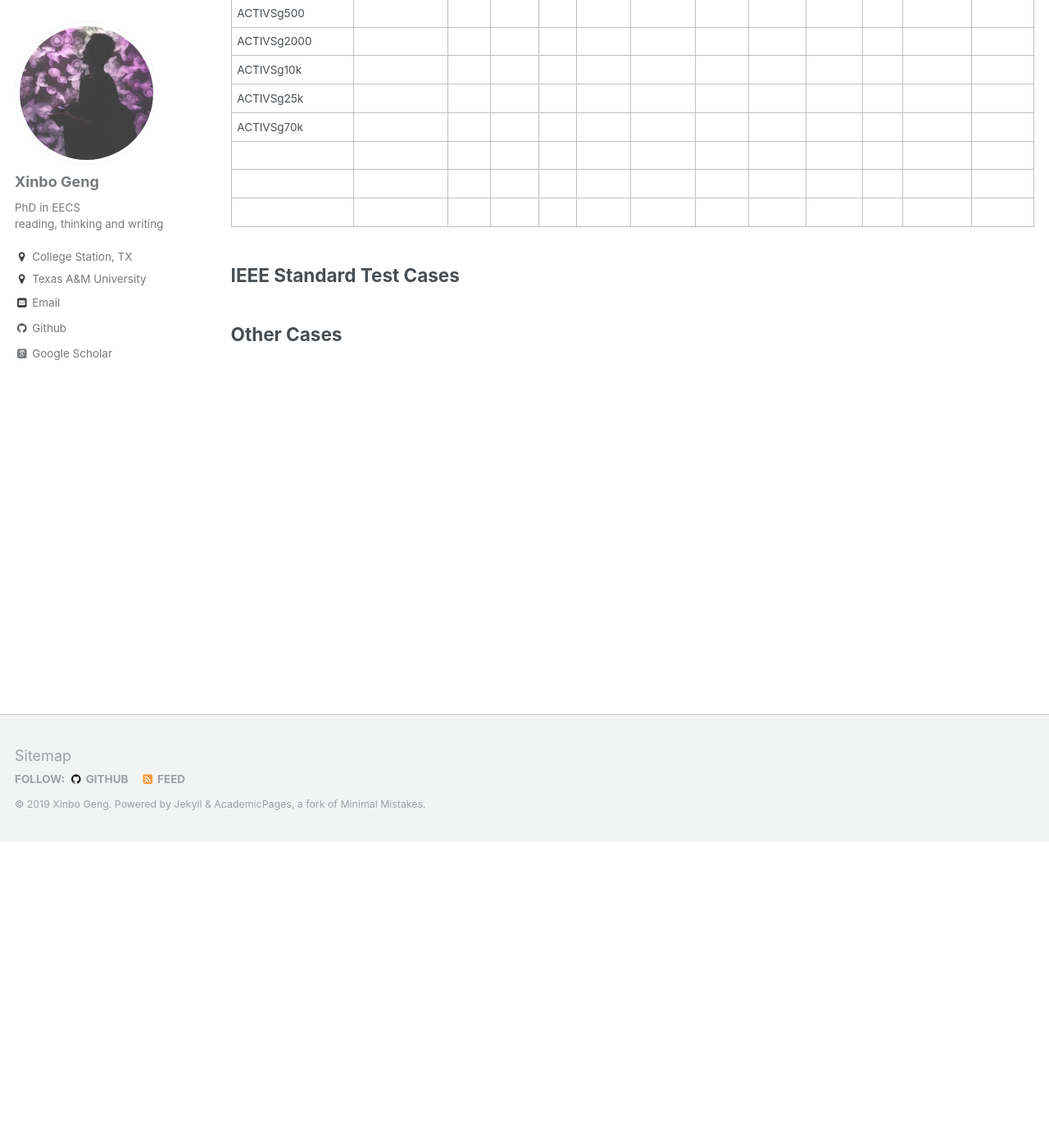
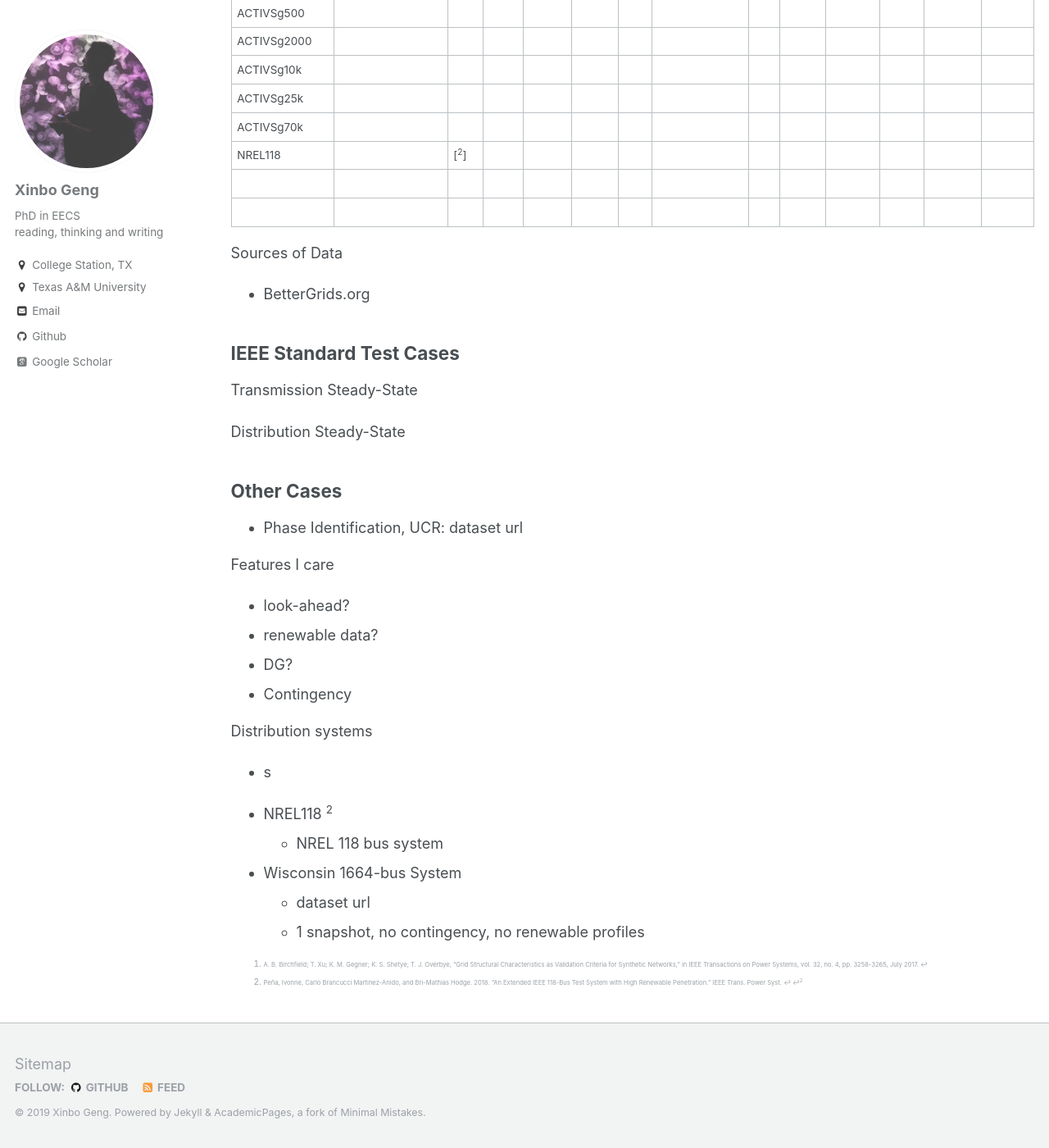
Before and after one commit to xb00dx/xb00dx.github.io, a Jekyll site: the page built from _pages/datasets.md, in a window 1280 px wide and 1400 px high, scrolled down 373 px. Shown: the whole window at 82% size. Built offline with Jekyll 4.4.1, drawn with Linux system fonts in a browser that asks for light colours; some web fonts are replaced; some of the changed text lies outside the part shown.

Commit message:
no message

```diff
--- a/_pages/datasets.md
+++ b/_pages/datasets.md
@@ -11,20 +11,46 @@ author_profile: true
 
 ## Test Cases for OPF-related Studies
 
-| Name (link) | Download | Ref | OPF | TS | GMD | PWDS | PMU | Wind | Solar | DG | Others | Notes |
-|-------------|----------|-----|-----|----|-----|------|-----|------|-------|----|--------|-------|
-| [ACTIVSg200](https://electricgrids.engr.tamu.edu/electric-grid-test-cases/activsg200/) |          |     |     |    |     |      |     |      |       |    |        |       |
-| ACTIVSg500 |          |     |     |    |     |      |     |      |       |    |        |       |
-| ACTIVSg2000 |          |     |     |    |     |      |     |      |       |    |        |       |
-| ACTIVSg10k |          |     |     |    |     |      |     |      |       |    |        |       |
-| ACTIVSg25k |          |     |     |    |     |      |     |      |       |    |        |       |
-| ACTIVSg70k |          |     |     |    |     |      |     |      |       |    |        |       |
-|             |          |     |     |    |     |      |     |      |       |    |        |       |
-|             |          |     |     |    |     |      |     |      |       |    |        |       |
-|             |          |     |     |    |     |      |     |      |       |    |        |       |
+| Name (link) | Download | Ref | OPF | Wind | Solar | DG | Contingency | TS | GMD | PWDS | PMU |Others | Notes |
+|-------------|----------|-----|-----|----|-----|------|-----|------|-------|----|--------|-------|-------|
+| [ACTIVSg200](https://electricgrids.engr.tamu.edu/electric-grid-test-cases/activsg200/) | [BetterGrids URL](https://db.bettergrids.org/bettergrids/handle/1001/436) | [[^birchfield2017]]  |     |    |     |      |     |      |       |    |        |       |  |
+| [ACTIVSg500](https://electricgrids.engr.tamu.edu/electric-grid-test-cases/activsg500/) |          |     |     |    |     |      |     |      |       |    |        |       |  |
+| [ACTIVSg2000](https://electricgrids.engr.tamu.edu/electric-grid-test-cases/activsg2000/) |          |     |     |    |     |      |     |      |       |    |        |       |  |
+| [ACTIVSg10k](https://electricgrids.engr.tamu.edu/electric-grid-test-cases/activsg10k/) |          |     |     |    |     |      |     |      |       |    |        |       |  |
+| [ACTIVSg25k](https://electricgrids.engr.tamu.edu/electric-grid-test-cases/activsg25k/) |          |     |     |    |     |      |     |      |       |    |        |       |  |
+| [ACTIVSg70k](https://electricgrids.engr.tamu.edu/electric-grid-test-cases/activsg70k/) |          |     |     |    |     |      |     |      |  |    |  |       |  |
+| [NREL118](ss) |          | [[^pena2019]]  |     |    |     |      |     |      |       |    |        |       |  |
+|             |          |     |     |    |     |      |     |      |       |    |        |       |  |
+|             |          |     |     |    |     |      |     |      |       |    |        |       |  |
 
 
+Sources of Data
+- [BetterGrids.org](https://db.bettergrids.org/)
+
 ## IEEE Standard Test Cases
+Transmission Steady-State
+
+Distribution Steady-State
 
 
 ## Other Cases
+- Phase Identification, UCR: [dataset url](https://item.bettergrids.org/handle/1001/536)
+
+Features I care
+- look-ahead?
+- renewable data?
+- DG?
+- Contingency
+
+Distribution systems
+- s
+
+- NREL118  [^pena2019]
+	- NREL 118 bus system
+- Wisconsin 1664-bus System
+	- [dataset url](https://db.bettergrids.org/bettergrids/handle/1001/424)
+	- 1 snapshot, no contingency, no renewable profiles
+
+[^pena2019]: Peña, Ivonne, Carlo Brancucci Martinez-Anido, and Bri-Mathias Hodge. 2018. "An Extended IEEE 118-Bus Test System with High Renewable Penetration." IEEE Trans. Power Syst.
+
+[^birchfield2017]: A. B. Birchfield; T. Xu; K. M. Gegner; K. S. Shetye; T. J. Overbye, "Grid Structural Characteristics as Validation Criteria for Synthetic Networks," in IEEE Transactions on Power Systems, vol. 32, no. 4, pp. 3258-3265, July 2017.
```
